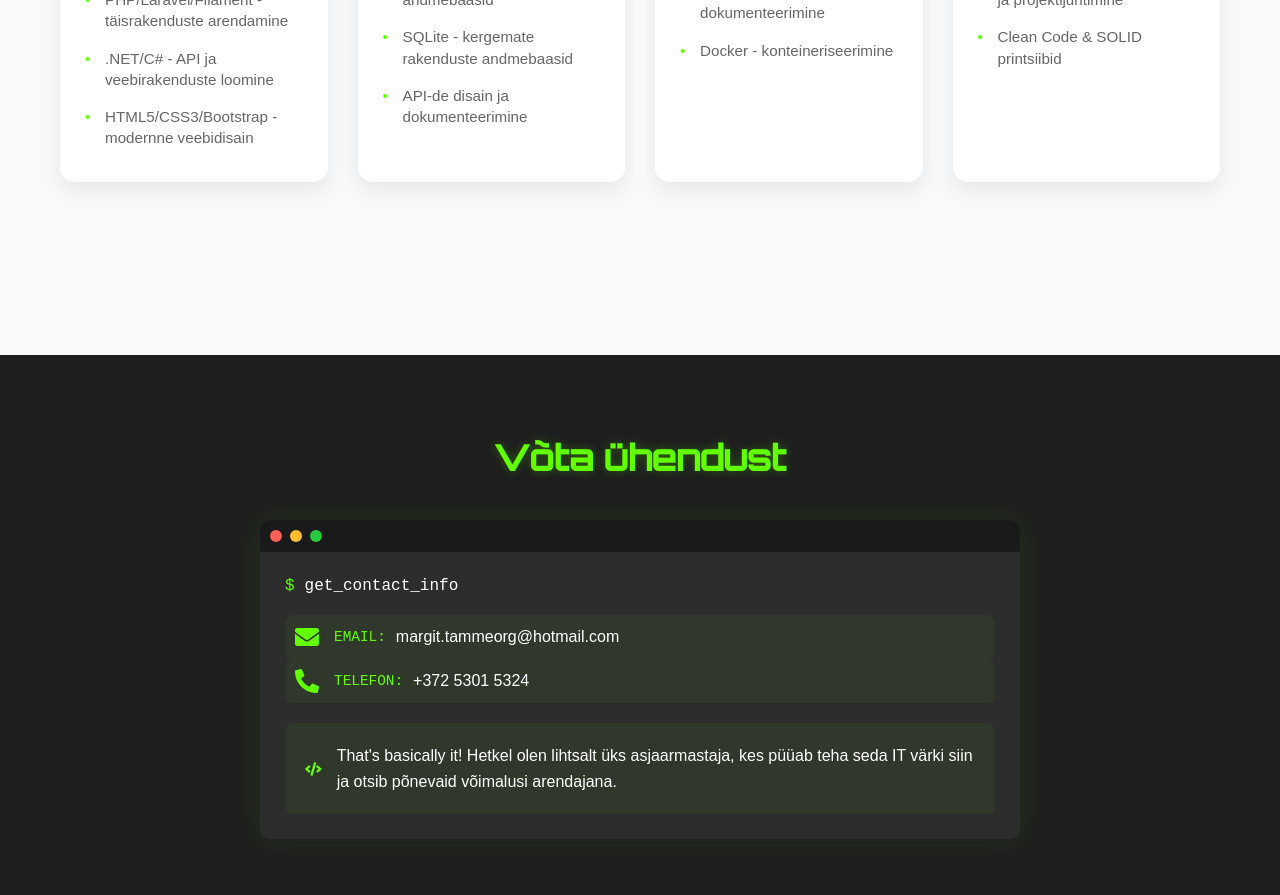
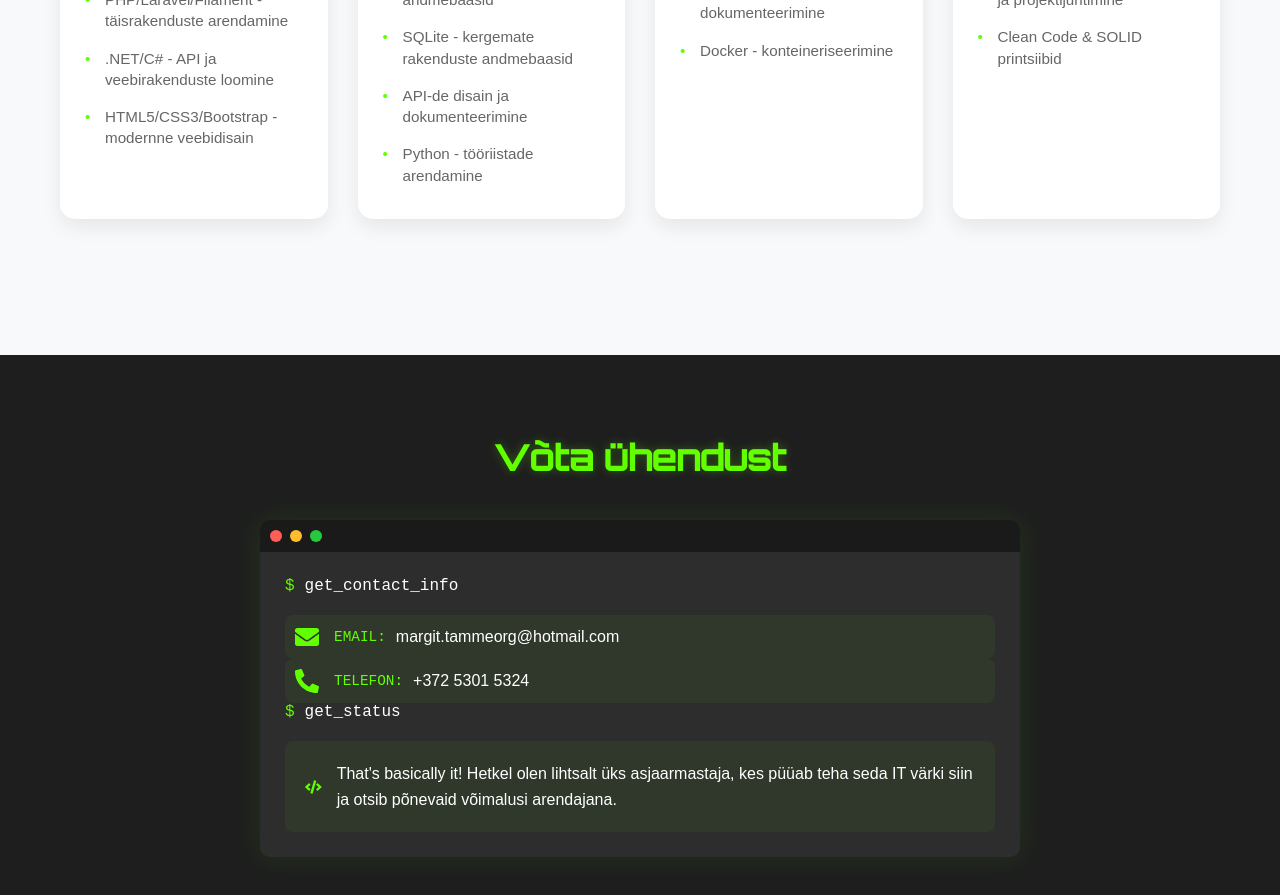
Before and after one commit to tammmargit/koduleht, a React (Create React App) app: page / in a window 1280 px wide. Shown: the part 3060-3955 px from the top of the page. Built offline with nearby package versions, Linux system fonts and the light colour scheme.

Commit message:
Fix ESLint issues in home.js 2.2

```diff
--- a/src/components/Contact/Contact.js
+++ b/src/components/Contact/Contact.js
@@ -40,6 +40,10 @@ const Contact = () => {
                 </span>
               </a>
 
+            <div className="command-line">
+              <span className="prompt">$</span>
+              <span className="command">get_status</span>
+            </div>
 
               <div className="contact-link status-message">
                 <FaCode className="status-icon" />
--- a/src/components/Home/Home.js
+++ b/src/components/Home/Home.js
@@ -5,7 +5,7 @@ const Home = () => {
   const textArray = useMemo(() => [
     "Mina olen Margit",
     "Ma olen IT huviline",
-    "See on minu kodu"
+    "See on minu koduleht"
   ], []);
 
   const period = 1000;
--- a/src/components/Skills/Skills.js
+++ b/src/components/Skills/Skills.js
@@ -21,7 +21,8 @@ const Skills = () => {
         "MySQL - andmebaasi disain ja päringud",
         "MS SQL - .NET rakenduste andmebaasid",
         "SQLite - kergemate rakenduste andmebaasid",
-        "API-de disain ja dokumenteerimine"
+        "API-de disain ja dokumenteerimine",
+        "Python - tööriistade arendamine"
       ]
     },
     {
```
